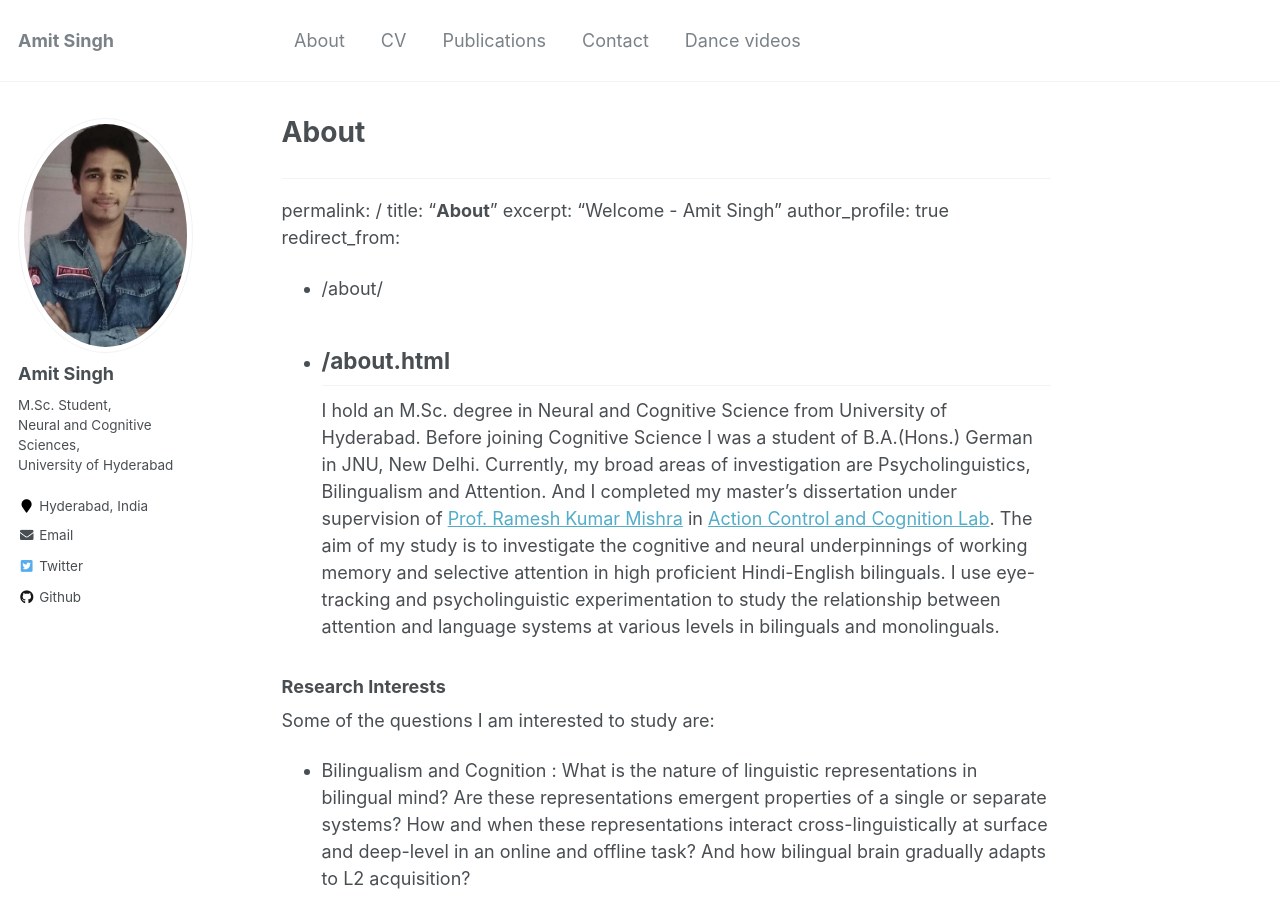
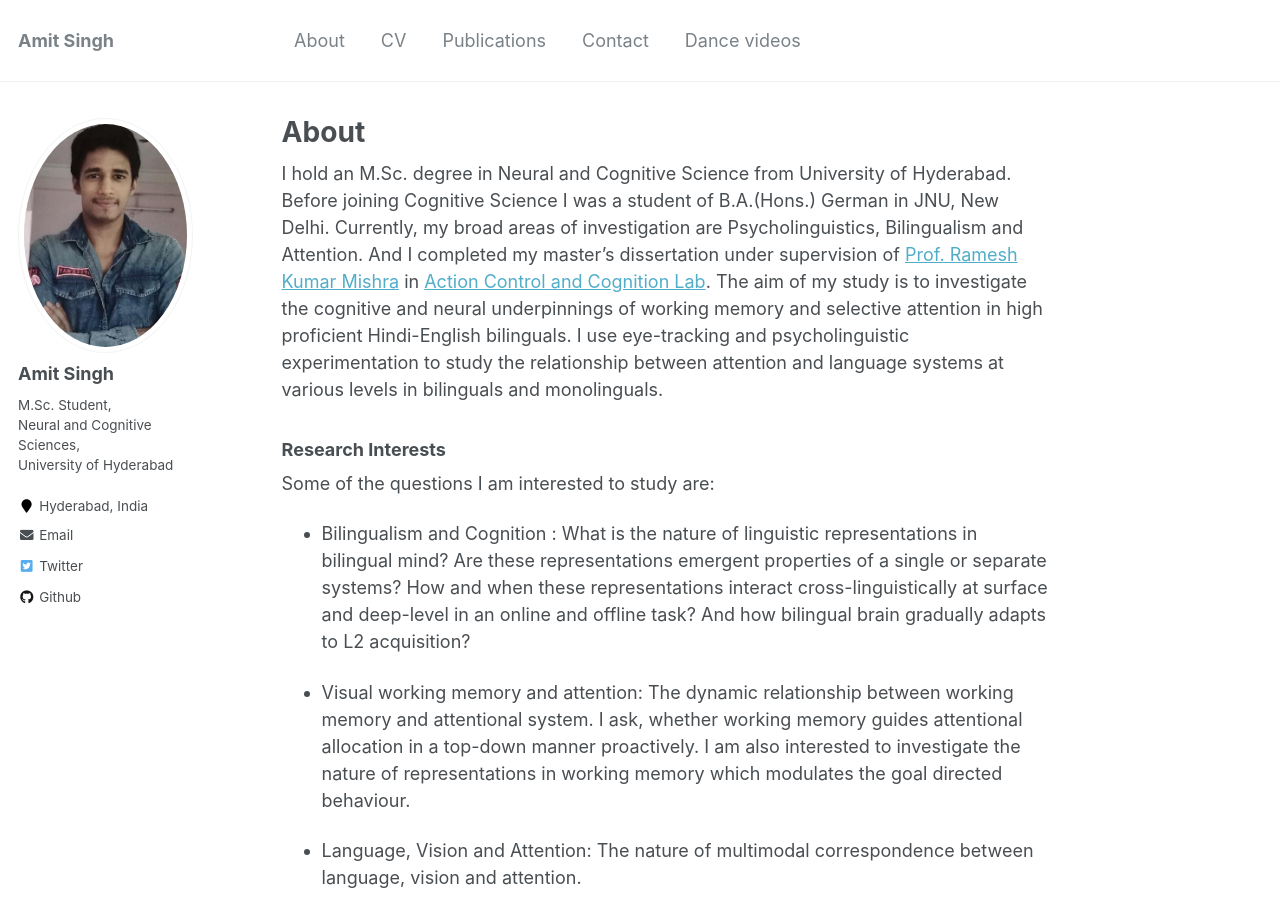
Before and after one commit to amits1ngh/amits1ngh.github.io, a Jekyll site: the page built from _pages/self.md, in a window 1280 px wide and 900 px high. Built offline with Jekyll 4.4.1, drawn with Linux system fonts in a browser that asks for light colours.

Commit message:
formatting

```diff
--- a/_pages/self.md
+++ b/_pages/self.md
@@ -5,15 +5,6 @@ author_profile: true
 redirect_from:
   - "/nmp/"
   - "/nmp.html"
----
----
-permalink: /
-title: "**About**"
-excerpt: "Welcome - Amit Singh"
-author_profile: true
-redirect_from:
-  - /about/
-  - /about.html
 ---
 I hold an M.Sc. degree in Neural and Cognitive Science from University of Hyderabad. Before joining Cognitive Science I was a student of B.A.(Hons.) German in JNU, New Delhi. Currently, my broad areas of investigation are Psycholinguistics, Bilingualism and Attention. And I completed my master's dissertation under supervision of [Prof. Ramesh Kumar Mishra](https://rameshkumarmishra.wordpress.com/) in [Action Control and Cognition Lab](https://actioncontrolcognitionlaboratory.wordpress.com/). The aim of my study is to investigate the cognitive and neural underpinnings of working memory and selective attention in high proficient Hindi-English bilinguals. I use eye-tracking and psycholinguistic experimentation to study the relationship between attention and language systems at various levels in bilinguals and monolinguals.
 
@@ -30,11 +21,8 @@ Some of the questions I am interested to study are:
 * Cognitive Control and Bilingualism : I am investigating whether bilingualism influences executive function.
 
 ---
-
-Resources for Pattern Recognition in Matlab:
-
+##### Resources for Pattern Recognition in Matlab:
 * [Bayes Classifier](https://github.com/amits1ngh/Bayes_Classifier)
 ---
-codes for ml
-
+##### codes for ml
 * [Kmeans,SVM](https://github.com/amits1ngh/Python_UnsupervisedML)
```
Also changed, not shown: _pages/about.md (+2 -5 lines).
